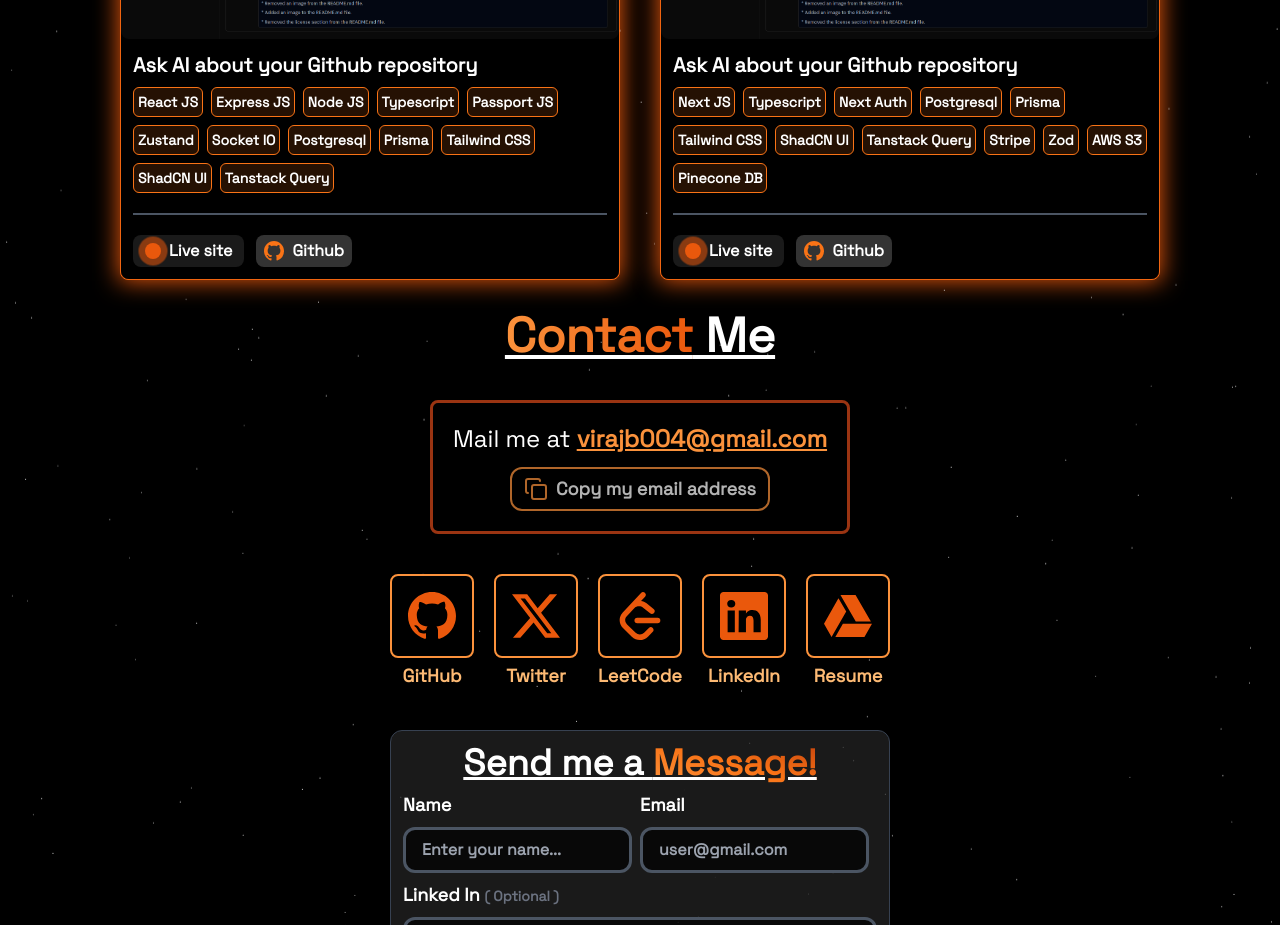
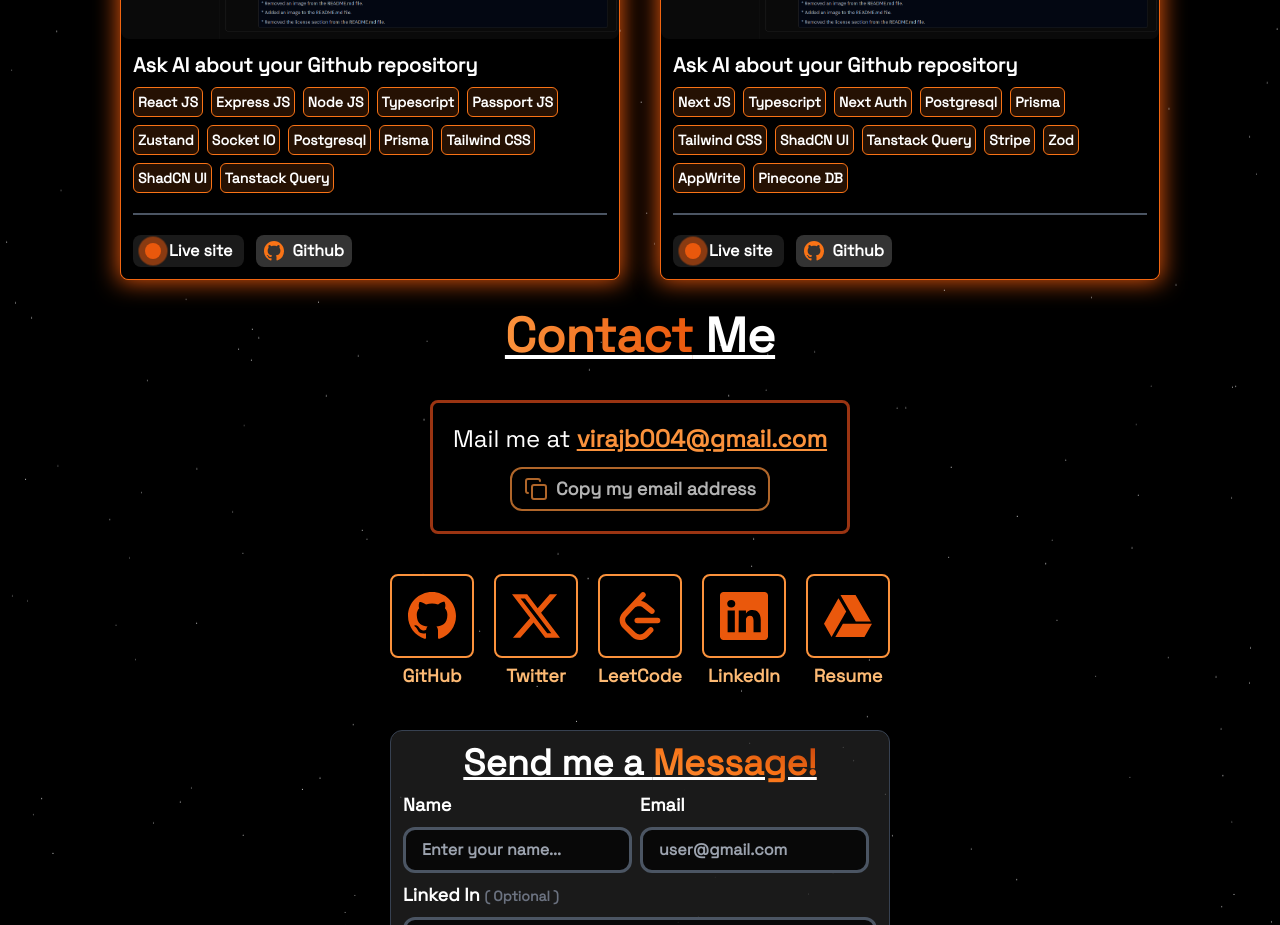
Before and after one commit to Virajb19/Portfolio, a Next.js app: page / in a window 1280 px wide. Shown: the part 2040-2965 px from the top of the page. Built offline with nearby package versions, Linux system fonts and the light colour scheme.

Commit message:
few changes

```diff
--- a/src/app/layout.tsx
+++ b/src/app/layout.tsx
@@ -10,7 +10,7 @@ const grotesk = Space_Grotesk({
 
 export const metadata: Metadata = {
   title: "Viraj Bhardwaj",
-  description: "Generated by create next app",
+  description: "my Portfolio website",
   icons: [{ rel: "icon", url: "/coding.png" }],
 };
 
--- a/src/components/Projects.tsx
+++ b/src/components/Projects.tsx
@@ -8,7 +8,7 @@ const projects = [
   {name: 'GitChat', stack : ['Next JS', 'Typescript','Next Auth', 'Postgresql','Prisma', 'Tailwind CSS', 'ShadCN UI', 'Tanstack Query', 'Stripe'], liveUrl: '', github: 'https://github.com/Virajb19/GitChat'},
   {name: 'Quizmify', stack: ['Next JS', 'Typescript','Next Auth', 'Postgresql','Prisma', 'Tailwind CSS', 'ShadCN UI', 'Tanstack Query'], liveUrl: '', github: 'https://github.com/Virajb19/Quizmify'},
   {name: 'CodeCraft', stack: ['React JS', 'Express JS', 'Node JS','Typescript','Passport JS', 'Zustand', 'Socket IO','Postgresql','Prisma', 'Tailwind CSS', 'ShadCN UI', 'Tanstack Query'], liveUrl: '', github: 'https://github.com/Virajb19/CodeCraft'},
-  {name: 'ChatPDF', stack: ['Next JS', 'Typescript','Next Auth', 'Postgresql','Prisma', 'Tailwind CSS', 'ShadCN UI', 'Tanstack Query', 'Stripe', 'Zod', 'AWS S3', 'Pinecone DB'], liveUrl: '', github: 'https://github.com/Virajb19/ChatPDF'}
+  {name: 'ChatPDF', stack: ['Next JS', 'Typescript','Next Auth', 'Postgresql','Prisma', 'Tailwind CSS', 'ShadCN UI', 'Tanstack Query', 'Stripe', 'Zod', 'AppWrite', 'Pinecone DB'], liveUrl: '', github: 'https://github.com/Virajb19/ChatPDF'}
 ]
 
 export default function Projects() {
--- a/src/components/ui/shooting-stars.tsx
+++ b/src/components/ui/shooting-stars.tsx
@@ -45,7 +45,7 @@ export const ShootingStars: React.FC<ShootingStarsProps> = ({
   minSpeed = 10,
   maxSpeed = 30,
   minDelay = 1200,
-  maxDelay = 4200,
+  maxDelay = 4000,
   starColor = "#FFA500",
   trailColor = "#FF4500",
   starWidth = 10,
```
